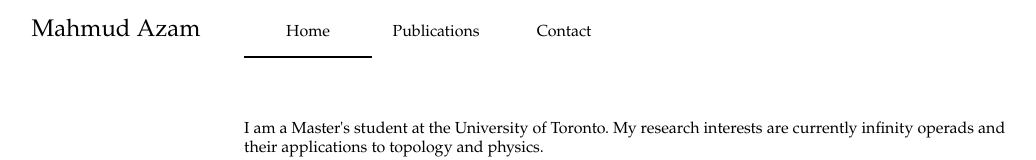
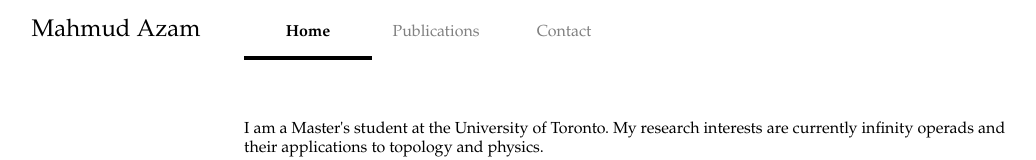
Before and after one commit to mahmudazam/mahmudazam.github.io, a React (Create React App) app: page / in a window 1280 px wide. Shown: the top 160 px of the page, without its empty margins (12-1048 px from the left). Built offline with nearby package versions, Linux system fonts and the light colour scheme.

Commit message:
Improve styles for Header

```diff
--- a/src/Header.tsx
+++ b/src/Header.tsx
@@ -1,7 +1,7 @@
 
 import React, { useState } from 'react';
 import {
-  Link,
+  NavLink,
   useLocation
 } from 'react-router-dom';
 import styled, { css } from 'styled-components';
@@ -56,7 +56,7 @@ const Title = styled.span`
   background: transparent;
 `;
 
-const NavItem = styled(Link)`
+const NavItem = styled.span`
   @media only screen and (min-width: 768px) {
     display: inline-flex;
     width: 8em;
@@ -69,8 +69,8 @@ const NavItem = styled(Link)`
   }
   align-items: center;
   justify-content: center;
-  color: black;
   background: transparent;
+  text-decoration: none;
 `;
 
 const Highlighter = styled('span')<{navSeq: number}>`
@@ -81,7 +81,7 @@ const Highlighter = styled('span')<{navSeq: number}>`
     height: 3em;
     left: ${props => props.navSeq * 8}em;
     transition: left 0.5s;
-    border-bottom: 0.15em solid black;
+    border-bottom: 0.25em solid black;
   }
   @media only screen and (max-width: 768px) {
     display: flex;
@@ -92,6 +92,23 @@ const Highlighter = styled('span')<{navSeq: number}>`
     border-left: 0.2em solid black;
     border-bottom: 0.1em solid black;
     border-top: 0.1em solid black;
+  }
+`;
+
+const NavButton = styled.button`
+  position: absolute;
+  @media only screen and (min-width: 768px) {
+    display: none;
+  }
+  @media only screen and (max-width: 768px) {
+    display: block;
+    right: 1em;
+    top: 1em;
+    height: 2.5em;
+    width: 2.5em;
+    background: white;
+    border: 0.1em solid black;
+    border-radius: 0.1em;
   }
 `;
 
@@ -117,23 +134,6 @@ const NavSeq : { [key: string] :  number } = NavList.reduce((
     return next;
   }, {});
 
-const NavButton = styled.button`
-  position: absolute;
-  @media only screen and (min-width: 768px) {
-    display: none;
-  }
-  @media only screen and (max-width: 768px) {
-    display: block;
-    right: 1em;
-    top: 1em;
-    height: 2.5em;
-    width: 2.5em;
-    background: white;
-    border: 0.1em solid black;
-    border-radius: 0.1em;
-  }
-`;
-
 function Header() {
   let currNavSeq = NavSeq[useLocation().pathname];
   let [navtoggle, setNavToggle] = useState(false);
@@ -149,14 +149,17 @@ function Header() {
       <Title>Mahmud Azam</Title>
       <Nav navtoggle={navtoggle}>
         {NavList.map((navItem) =>
-          <NavItem
+          <NavLink
             key={navItem.route}
             to={navItem.route}
-            state={currNavSeq}
-            style={{ textDecoration: 'none' }}
+            style={({ isActive }) => ({
+              textDecoration: 'none',
+              color: isActive ? 'black' : 'grey',
+              fontWeight: isActive ? 'bold' : 'normal'
+            })}
           >
-            {navItem.text}
-          </NavItem>
+            <NavItem>{navItem.text}</NavItem>
+          </NavLink>
         )}
         <Highlighter navSeq={currNavSeq} />
       </Nav>
```
